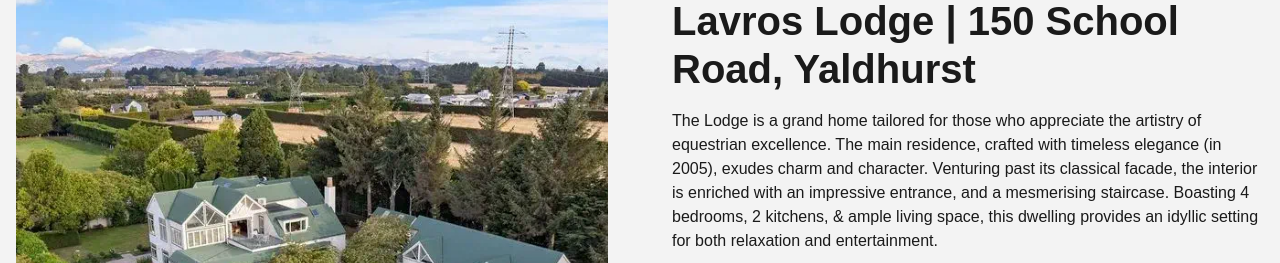
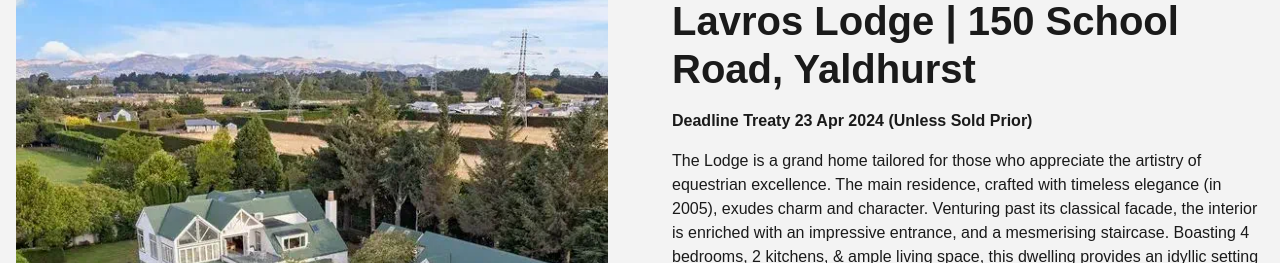
Before and after one commit to marcomcgillivray/Max-Real-Estate, a website: page index.html in a window 1280 px wide. Shown: the part 2909-3172 px from the top of the page. Drawn offline with Linux system fonts and the light colour scheme; files whose address does not match are found by name.

Commit message:
Changed Lavros Deadline

```diff
--- a/index.html
+++ b/index.html
@@ -256,6 +256,11 @@
                 <div class="content">
                     <span class="topper">Get in Quick</span>
                     <h2 class="title">Lavros Lodge | 150 School Road, Yaldhurst</h2>
+                    <p class="text">
+                        <strong>
+                            Deadline Treaty 23 Apr 2024 (Unless Sold Prior)
+                        </strong>
+                    </p>
                     <p class="text">
                         The Lodge is a grand home tailored for those who appreciate the artistry of equestrian excellence.
                          The main residence, crafted with timeless elegance (in 2005), exudes charm and character. Venturing past its classical facade, the interior is enriched with
```
